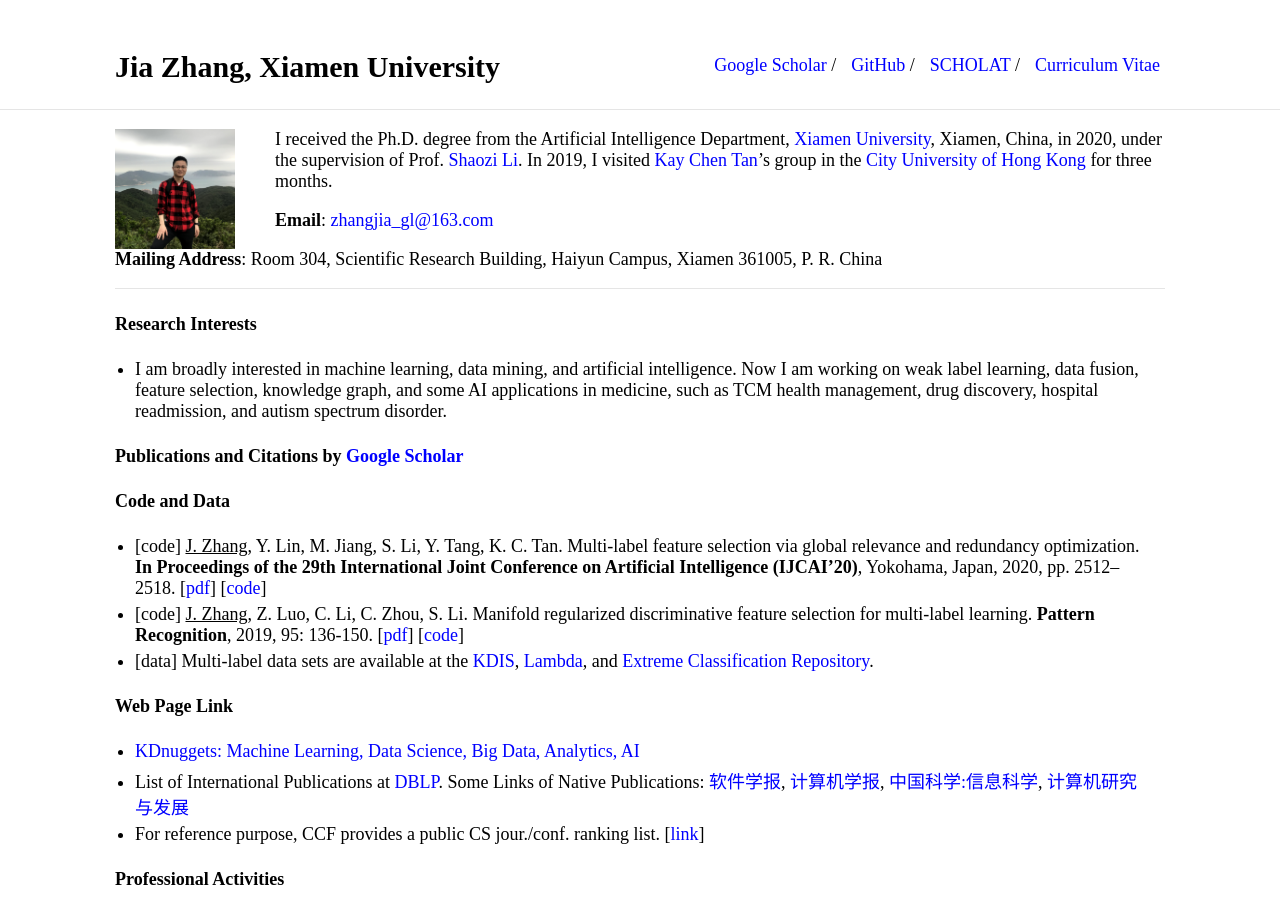
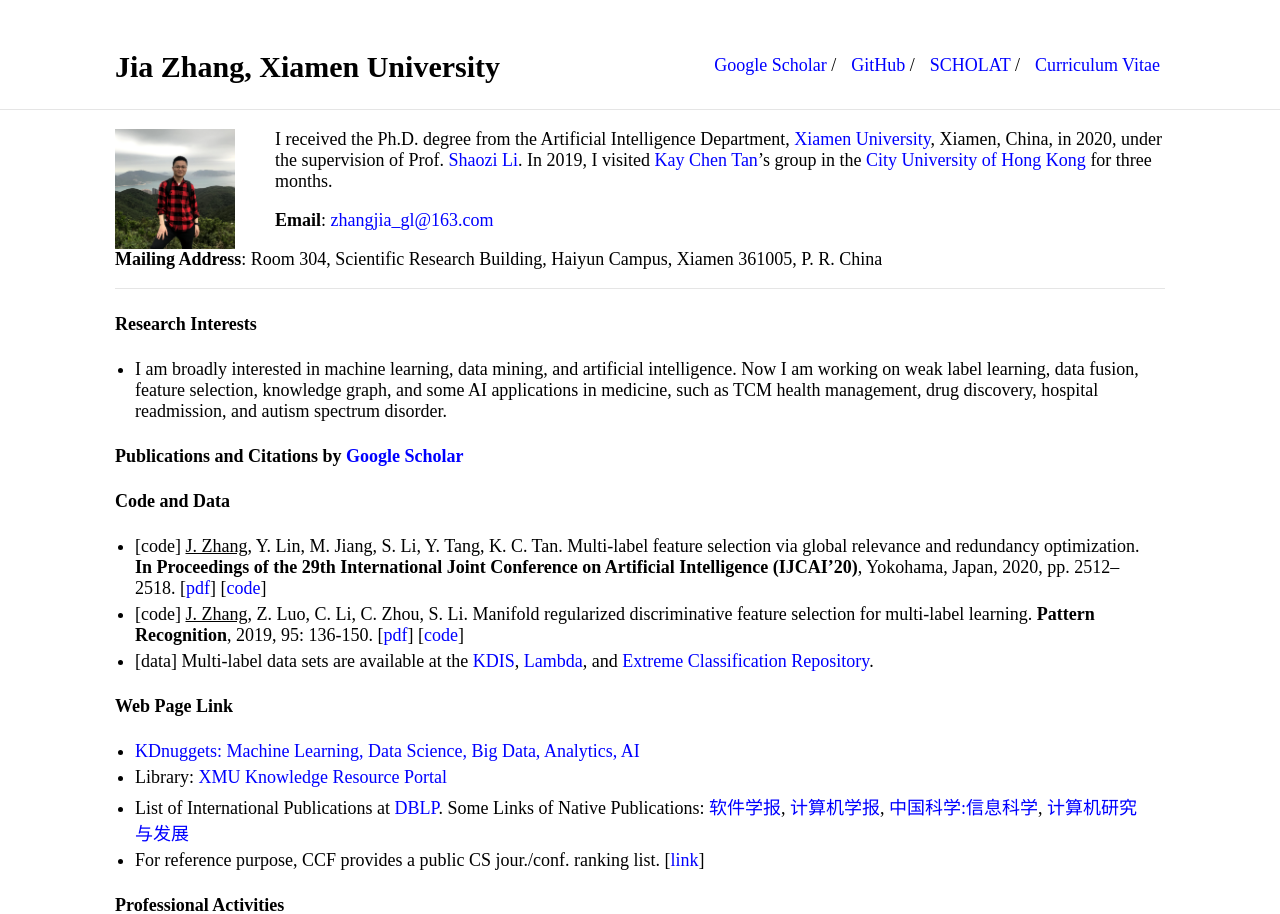
Before and after one commit to jiazhang-ml/jiazhang-ml.github.io, a Jekyll site: the page built from index.md, in a window 1280 px wide. Shown: the top 914 px of the page. Built offline with Jekyll 4.4.1, drawn with Linux system fonts in a browser that asks for light colours.

Commit message:
Update index.md

```diff
--- a/index.md
+++ b/index.md
@@ -25,6 +25,7 @@ I received the Ph.D. degree from the Artificial Intelligence Department, [Xiamen
 
 #### Web Page Link
 * [KDnuggets: Machine Learning, Data Science, Big Data, Analytics, AI](https://www.kdnuggets.com/)
+* Library: [XMU Knowledge Resource Portal](https://library.xmu.edu.cn/)
 * List of International Publications at [DBLP](https://dblp.uni-trier.de/db/). Some Links of Native Publications: [软件学报](http://navi.cnki.net/knavi/JournalDetail?pcode=CJFD&pykm=RJXB), [计算机学报](http://navi.cnki.net/knavi/JournalDetail?pcode=CJFD&pykm=JSJX), [中国科学:信息科学](http://navi.cnki.net/knavi/JournalDetail?pcode=CJFD&pykm=PZKX), [计算机研究与发展](http://navi.cnki.net/knavi/JournalDetail?pcode=CJFD&pykm=JFYZ)
 * For reference purpose, CCF provides a public CS jour./conf. ranking list. [[link](https://www.ccf.org.cn/Academic_Evaluation/By_category/)]
 
```
